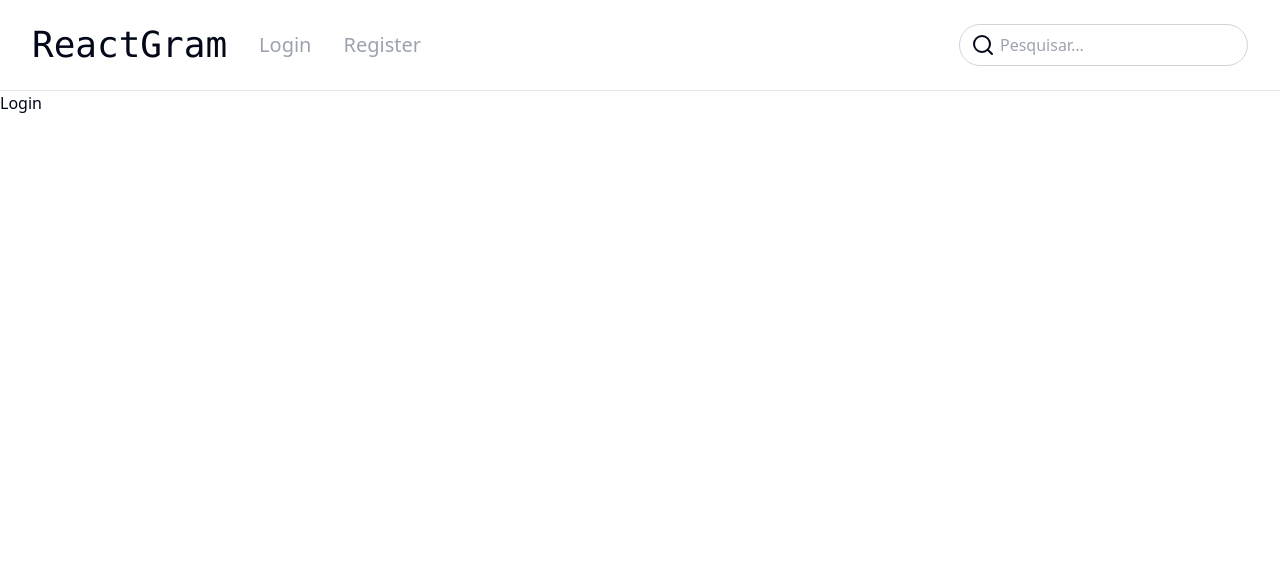
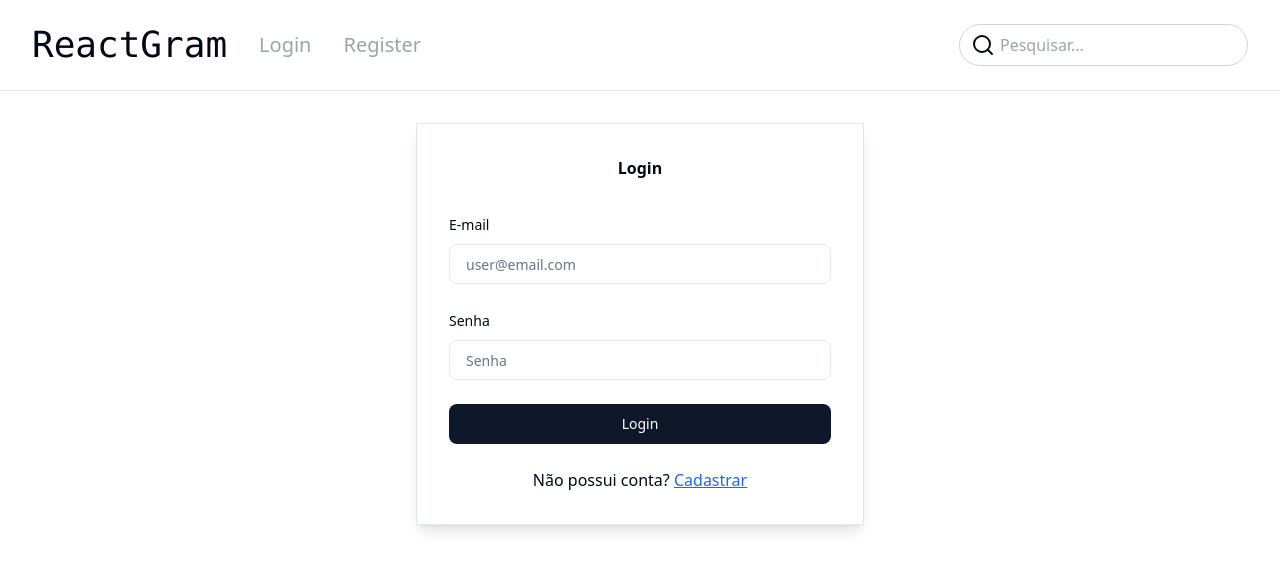
Before and after one commit to gustavoeloi/frontend-reactgram, a React (Vite) app: page /login in a window 1280 px wide. Shown: the top 570 px of the page. Built offline with nearby package versions, Linux system fonts and the light colour scheme.

Commit message:
feat: interface login

```diff
--- a/package.json
+++ b/package.json
@@ -11,6 +11,7 @@
   },
   "dependencies": {
     "@hookform/resolvers": "^3.3.4",
+    "@radix-ui/react-alert-dialog": "^1.0.5",
     "@radix-ui/react-dropdown-menu": "^2.0.6",
     "@radix-ui/react-label": "^2.0.2",
     "@radix-ui/react-slot": "^1.0.2",
--- a/src/components/NavbarProfile.tsx
+++ b/src/components/NavbarProfile.tsx
@@ -16,9 +16,20 @@ import { useNavigate } from "react-router-dom";
 import { logout, reset } from "@/slices/authSlice";
 import { useDispatch } from "react-redux";
 import { UnknownAction } from "@reduxjs/toolkit";
+import {
+  AlertDialog,
+  AlertDialogAction,
+  AlertDialogCancel,
+  AlertDialogContent,
+  AlertDialogDescription,
+  AlertDialogFooter,
+  AlertDialogHeader,
+  AlertDialogTitle,
+  AlertDialogTrigger,
+} from "./ui/alert-dialog";
 
 const NavbarProfile = () => {
-  const { navigate } = useNavigate();
+  const navigate = useNavigate();
 
   const dispatch = useDispatch();
 
@@ -38,9 +49,11 @@ const NavbarProfile = () => {
         <DropdownMenuLabel>Configurações</DropdownMenuLabel>
         <DropdownMenuSeparator />
         <DropdownMenuGroup>
-          <DropdownMenuItem>Ver perfil</DropdownMenuItem>
+          <DropdownMenuItem onClick={() => navigate("/users/")}>
+            Ver perfil
+          </DropdownMenuItem>
           <DropdownMenuItem>Fazer Post</DropdownMenuItem>
-          <DropdownMenuItem></DropdownMenuItem>
+
           <DropdownMenuSeparator />
           <DropdownMenuItem onClick={handleLogout}>
             Sair
--- /dev/null
+++ b/src/components/ui/alert-dialog.tsx
@@ -0,0 +1,139 @@
+import * as React from "react"
+import * as AlertDialogPrimitive from "@radix-ui/react-alert-dialog"
+
+import { cn } from "@/lib/utils"
+import { buttonVariants } from "@/components/ui/button"
+
+const AlertDialog = AlertDialogPrimitive.Root
+
+const AlertDialogTrigger = AlertDialogPrimitive.Trigger
+
+const AlertDialogPortal = AlertDialogPrimitive.Portal
+
+const AlertDialogOverlay = React.forwardRef<
+  React.ElementRef<typeof AlertDialogPrimitive.Overlay>,
+  React.ComponentPropsWithoutRef<typeof AlertDialogPrimitive.Overlay>
+>(({ className, ...props }, ref) => (
+  <AlertDialogPrimitive.Overlay
+    className={cn(
+      "fixed inset-0 z-50 bg-black/80  data-[state=open]:animate-in data-[state=closed]:animate-out data-[state=closed]:fade-out-0 data-[state=open]:fade-in-0",
+      className
+    )}
+    {...props}
+    ref={ref}
+  />
+))
+AlertDialogOverlay.displayName = AlertDialogPrimitive.Overlay.displayName
+
+const AlertDialogContent = React.forwardRef<
+  React.ElementRef<typeof AlertDialogPrimitive.Content>,
+  React.ComponentPropsWithoutRef<typeof AlertDialogPrimitive.Content>
+>(({ className, ...props }, ref) => (
+  <AlertDialogPortal>
+    <AlertDialogOverlay />
+    <AlertDialogPrimitive.Content
+      ref={ref}
+      className={cn(
+        "fixed left-[50%] top-[50%] z-50 grid w-full max-w-lg translate-x-[-50%] translate-y-[-50%] gap-4 border bg-background p-6 shadow-lg duration-200 data-[state=open]:animate-in data-[state=closed]:animate-out data-[state=closed]:fade-out-0 data-[state=open]:fade-in-0 data-[state=closed]:zoom-out-95 data-[state=open]:zoom-in-95 data-[state=closed]:slide-out-to-left-1/2 data-[state=closed]:slide-out-to-top-[48%] data-[state=open]:slide-in-from-left-1/2 data-[state=open]:slide-in-from-top-[48%] sm:rounded-lg",
+        className
+      )}
+      {...props}
+    />
+  </AlertDialogPortal>
+))
+AlertDialogContent.displayName = AlertDialogPrimitive.Content.displayName
+
+const AlertDialogHeader = ({
+  className,
+  ...props
+}: React.HTMLAttributes<HTMLDivElement>) => (
+  <div
+    className={cn(
+      "flex flex-col space-y-2 text-center sm:text-left",
+      className
+    )}
+    {...props}
+  />
+)
+AlertDialogHeader.displayName = "AlertDialogHeader"
+
+const AlertDialogFooter = ({
+  className,
+  ...props
+}: React.HTMLAttributes<HTMLDivElement>) => (
+  <div
+    className={cn(
+      "flex flex-col-reverse sm:flex-row sm:justify-end sm:space-x-2",
+      className
+    )}
+    {...props}
+  />
+)
+AlertDialogFooter.displayName = "AlertDialogFooter"
+
+const AlertDialogTitle = React.forwardRef<
+  React.ElementRef<typeof AlertDialogPrimitive.Title>,
+  React.ComponentPropsWithoutRef<typeof AlertDialogPrimitive.Title>
+>(({ className, ...props }, ref) => (
+  <AlertDialogPrimitive.Title
+    ref={ref}
+    className={cn("text-lg font-semibold", className)}
+    {...props}
+  />
+))
+AlertDialogTitle.displayName = AlertDialogPrimitive.Title.displayName
+
+const AlertDialogDescription = React.forwardRef<
+  React.ElementRef<typeof AlertDialogPrimitive.Description>,
+  React.ComponentPropsWithoutRef<typeof AlertDialogPrimitive.Description>
+>(({ className, ...props }, ref) => (
+  <AlertDialogPrimitive.Description
+    ref={ref}
+    className={cn("text-sm text-muted-foreground", className)}
+    {...props}
+  />
+))
+AlertDialogDescription.displayName =
+  AlertDialogPrimitive.Description.displayName
+
+const AlertDialogAction = React.forwardRef<
+  React.ElementRef<typeof AlertDialogPrimitive.Action>,
+  React.ComponentPropsWithoutRef<typeof AlertDialogPrimitive.Action>
+>(({ className, ...props }, ref) => (
+  <AlertDialogPrimitive.Action
+    ref={ref}
+    className={cn(buttonVariants(), className)}
+    {...props}
+  />
+))
+AlertDialogAction.displayName = AlertDialogPrimitive.Action.displayName
+
+const AlertDialogCancel = React.forwardRef<
+  React.ElementRef<typeof AlertDialogPrimitive.Cancel>,
+  React.ComponentPropsWithoutRef<typeof AlertDialogPrimitive.Cancel>
+>(({ className, ...props }, ref) => (
+  <AlertDialogPrimitive.Cancel
+    ref={ref}
+    className={cn(
+      buttonVariants({ variant: "outline" }),
+      "mt-2 sm:mt-0",
+      className
+    )}
+    {...props}
+  />
+))
+AlertDialogCancel.displayName = AlertDialogPrimitive.Cancel.displayName
+
+export {
+  AlertDialog,
+  AlertDialogPortal,
+  AlertDialogOverlay,
+  AlertDialogTrigger,
+  AlertDialogContent,
+  AlertDialogHeader,
+  AlertDialogFooter,
+  AlertDialogTitle,
+  AlertDialogDescription,
+  AlertDialogAction,
+  AlertDialogCancel,
+}
--- a/src/pages/Auth/Login.tsx
+++ b/src/pages/Auth/Login.tsx
@@ -1,7 +1,89 @@
+import { z } from "zod";
+import { zodResolver } from "@hookform/resolvers/zod";
+import { useForm } from "react-hook-form";
+import {
+  Form,
+  FormControl,
+  FormField,
+  FormItem,
+  FormLabel,
+} from "@/components/ui/form";
+import { Input } from "@/components/ui/input";
+import { Button } from "@/components/ui/button";
+import { Link } from "react-router-dom";
 
+const formSchema = z.object({
+  email: z.string().email(),
+  password: z.string(),
+});
 
 const Login = () => {
-  return <div>Login</div>;
+  const form = useForm<z.infer<typeof formSchema>>({
+    resolver: zodResolver(formSchema),
+    defaultValues: {
+      email: "",
+      password: "",
+    },
+  });
+
+  function onSubmit(values: z.infer<typeof formSchema>) {
+    console.log(values);
+  }
+
+  return (
+    <div className="container mx-auto p-8 flex items-center justify-center">
+      <div className="w-full max-w-md shadow-lg border p-8">
+        <h1 className="font-bold text-center mb-8">Login</h1>
+        <Form {...form}>
+          <form
+            onSubmit={form.handleSubmit(onSubmit)}
+            className="flex flex-col space-y-6"
+          >
+            <FormField
+              control={form.control}
+              name="email"
+              render={({ field }) => (
+                <FormItem>
+                  <FormLabel>E-mail</FormLabel>
+                  <FormControl>
+                    <Input
+                      placeholder="user@email.com"
+                      {...field}
+                      className="py-3 px-4 rounded-lg border w-full"
+                    />
+                  </FormControl>
+                </FormItem>
+              )}
+            />
+            <FormField
+              control={form.control}
+              name="password"
+              render={({ field }) => (
+                <FormItem>
+                  <FormLabel>Senha</FormLabel>
+                  <FormControl>
+                    <Input
+                      placeholder="Senha"
+                      type="password"
+                      {...field}
+                      className="py-3 px-4 rounded-lg border w-full"
+                    />
+                  </FormControl>
+                </FormItem>
+              )}
+            />
+            <Button className="py-3 px-6  text-white rounded-lg ">Login</Button>
+            <p className="text-center">
+              Não possui conta?{" "}
+              <Link to={"/register"} className="underline text-blue-600">
+                Cadastrar
+              </Link>
+            </p>
+          </form>
+        </Form>
+      </div>
+    </div>
+  );
 };
 
 export default Login;
```
Also changed, not shown: 1 other file (tests, documents, lock files or other folders).
